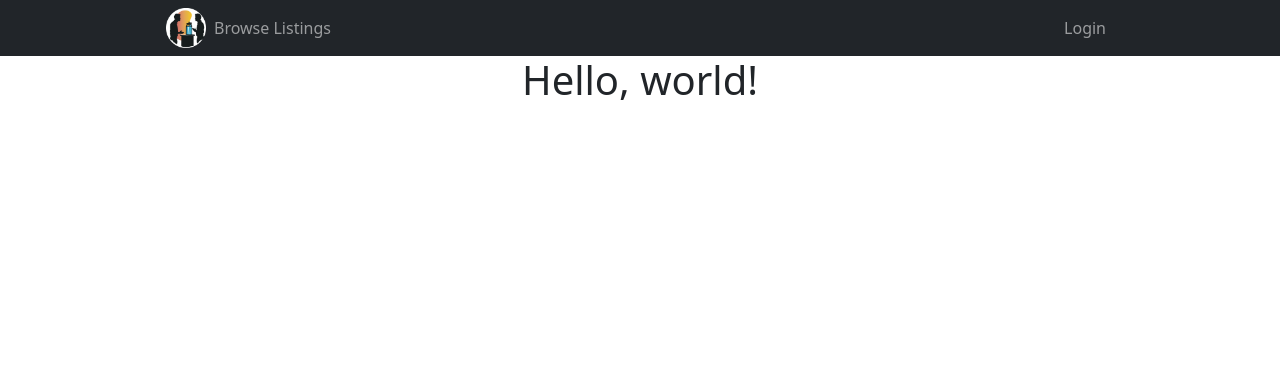
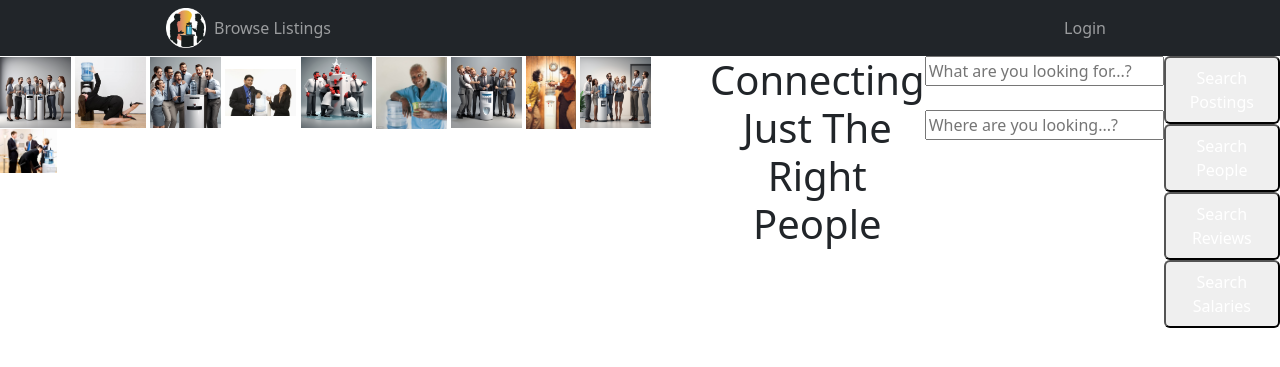
Before and after one commit to ShewitH1/TheWaterCoolerr, a Flask app: page / in a window 1280 px wide. Shown: the top 367 px of the page. Run offline with Flask 3, Linux system fonts and the light colour scheme; some libraries are stand-ins or nearby versions.

Commit message:
update index.html
deprecates landing.html, all content therein is now part of index.html

```diff
--- a/templates/index.html
+++ b/templates/index.html
@@ -1,9 +1,49 @@
-{% extends '_layout.html' %}
-
-{% block title %}Feed | The Water Cooler{% endblock %}
+{% extends "_layout.html" %}
+{% block title %}Landing{% endblock %}  <!-- page title -->
 
 {% block body %}
-<h1 class="text-3xl font-bold">
-    Hello, world!
-</h1>
+
+
+<!-- Image banner -->
+<div class="flex justify-center">
+    <img src="../static/00f0dfd3-d902-49ef-80de-5889e1e0f1f0.png" alt="The Water Cooler Logo" class="h-32" style="width: 10%;" />
+    <img src="../static/istockphoto-172992784-612x612.jpg" alt="The Water Cooler Logo" class="h-32" style="width: 10%;" />
+    <img src="../static/3c096ea1-468b-4b0c-bd6a-0d866ee1a038.png" alt="The Water Cooler Logo" class="h-32" style="width: 10%;" />
+
+    <img src="../static/Screenshot 2024-03-25 204433.jpg" alt="The Water Cooler Logo" class="h-32" style="width: 10%;" />
+    <img src="../static/bbe44a80-b2cb-460a-aba1-7569f5bfc62a.png" alt="The Water Cooler Logo" class="h-32" style="width: 10%;" />
+
+    <img src="../static/Screenshot 2024-03-25 204524.jpg" alt="The Water Cooler Logo" class="h-32" style="width: 10%;" />
+    <img src="../static/815286f0-dea7-4cf4-8ca8-69ffdcf6e5db.png" alt="The Water Cooler Logo" class="h-32" style="width: 10%;" />
+    <img src="../static/Screenshot 2024-03-25 204623.jpg" alt="The Water Cooler Logo" class="h-32" style="width: 7%;" />
+    <img src="../static/96157713-3b75-4ca8-9120-797c1fa1cd2c.png" alt="The Water Cooler Logo" class="h-32" style="width: 10%;" />
+
+    <img src="../static/Screenshot 2024-03-25 204720.jpg" alt="The Water Cooler Logo" class="h-32" style="width: 8%;" />
+</div>
+
+<!-- Slogan -->
+<div class="text-center">
+    <h1 class="text-3xl font-semibold mt-8">Connecting Just The Right People</h1>
+</div>
+
+<!-- input fields / buttons -->
+<div class="flex justify-center">
+    <div class="text-center">
+        <input type="text" name="input_subject" placeholder="What are you looking for...?" class="mb-4">
+    </div>
+    <div class="text-center">
+        <input type="text" name="input_location" placeholder="Where are you looking...?" class="mb-4">
+    </div>
+</div>
+
+<div class="flex justify-center">
+    <div class="grid grid-cols-2 gap-4">
+        <button class="bg-blue-500 hover:bg-blue-700 text-white font-bold py-2 px-4 rounded">Search Postings</button>
+        <button class="bg-blue-500 hover:bg-blue-700 text-white font-bold py-2 px-4 rounded">Search People</button>
+        <button class="bg-blue-500 hover:bg-blue-700 text-white font-bold py-2 px-4 rounded">Search Reviews</button>
+        <button class="bg-blue-500 hover:bg-blue-700 text-white font-bold py-2 px-4 rounded">Search Salaries</button>
+    </div>
+</div>
+
+
 {% endblock %}
```
